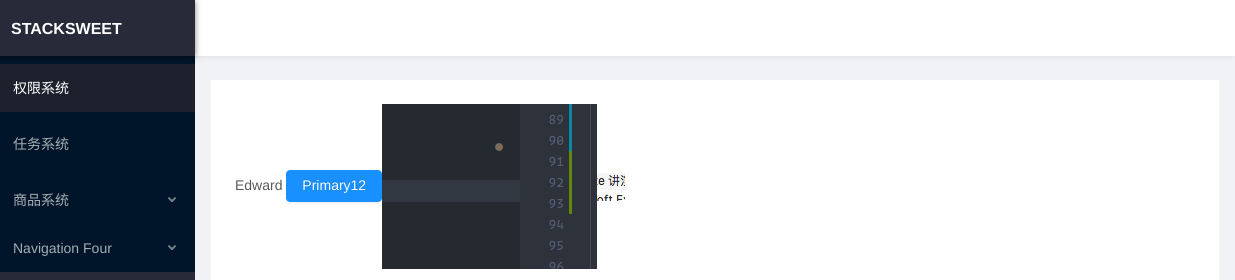
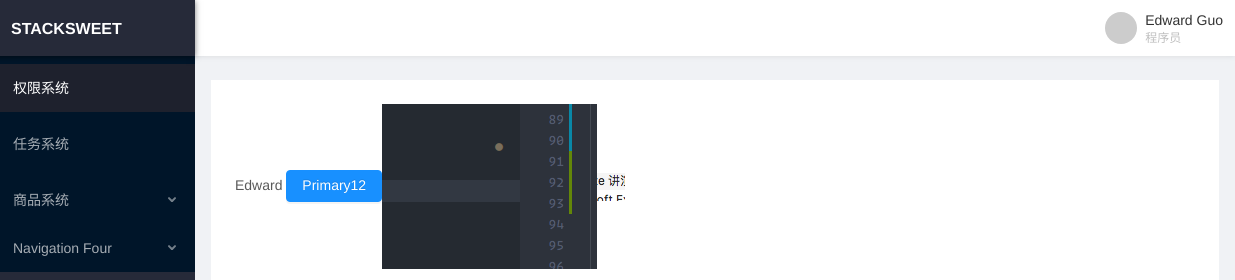
Before and after one commit to lemontree2000/vue2.x-tsx-starter, a Vue app: page /home in a window 1280 px wide. Shown: the top 280 px of the page, 45-1280 px from the left. Built offline with nearby package versions, Linux system fonts and the light colour scheme; no server answers.

Commit message:
feat: 完成头部全局操作栏

```diff
--- /dev/null
+++ b/src/components/Layout/component/GlobalActions.vue
@@ -0,0 +1,30 @@
+<template>
+  <div class="global-actions">
+    <a-dropdown>
+      <div class="dropdonw-placeholder">
+        <a-avatar icon="user" />
+        <span class="user-info">
+          <span class="user-name">Edward Guo</span>
+          <span class="user-job">程序员</span>
+        </span>
+      </div>
+      <a-menu slot="overlay">
+        <a-menu-item>
+          <a href="javascript:;">个人中心</a>
+        </a-menu-item>
+        <a-menu-item>
+          <a href="javascript:;">退出登录</a>
+        </a-menu-item>
+      </a-menu>
+    </a-dropdown>
+  </div>
+</template>
+
+<script lang="ts">
+import { Component, Vue } from 'vue-property-decorator'
+
+@Component({
+  name: 'ss-global-actions'
+})
+export default class HelloWorld extends Vue {}
+</script>
--- a/src/components/Layout/component/HeaderBar.vue
+++ b/src/components/Layout/component/HeaderBar.vue
@@ -1,19 +1,28 @@
 <template>
   <a-layout-header style="background: #fff; padding: 0;">
-    <a-icon
-      class="trigger"
-      :type="collapsed ? 'menu-unfold' : 'menu-fold'"
-      @click="toggleCollapsed"
-    />
+    <div class="left-header">
+      <a-icon
+        class="trigger"
+        :type="collapsed ? 'menu-unfold' : 'menu-fold'"
+        @click="toggleCollapsed"
+      />
+    </div>
+    <div class="right-header">
+      <global-actions />
+    </div>
   </a-layout-header>
 </template>
 
 <script lang="ts">
 import { Component, Vue } from 'vue-property-decorator'
 import { mapState, mapActions } from 'vuex'
+import GlobalActions from './GlobalActions.vue'
 
 @Component({
   name: 'ss-header',
+  components: {
+    GlobalActions
+  },
   methods: {
     ...mapActions(['setSollapsed'])
   },
--- a/src/components/Layout/index.less
+++ b/src/components/Layout/index.less
@@ -7,7 +7,7 @@
     cursor: pointer;
     transition: color 0.3s;
     &:hover {
-      color: #1890ff;
+      color: #0556ff;
     }
   }
   .logo {
@@ -43,10 +43,7 @@
       }
     }
   }
-  .ant-layout-header {
-    height: 56px;
-    box-shadow: 0 0 6px rgba(0, 0, 0, 0.1);
-  }
+
   .ant-layout-content {
     margin: 24px 16px;
     padding: 24px;
@@ -54,7 +51,7 @@
     min-height: 280px;
   }
 }
-
+// menu
 .ss-menu {
   background: #262a39;
   padding-top: 8px;
@@ -131,3 +128,41 @@
     }
   }
 }
+
+// header
+.ant-layout-header {
+  display: flex;
+  height: 56px;
+  line-height: 56px;
+  box-shadow: 0 0 6px rgba(0, 0, 0, 0.1);
+  .left-header {
+    flex: 1;
+  }
+  .right-header {
+    padding: 0 12px;
+    .global-actions {
+      .dropdonw-placeholder {
+        display: flex;
+        line-height: 56px;
+        height: 56px;
+        align-items: center;
+        .user-info {
+          display: flex;
+          flex-direction: column;
+          margin-left: 8px;
+          span {
+            line-height: initial;
+            &.user-name {
+              color: #333333;
+              font-size: 14px;
+            }
+            &.user-job {
+              color: #bfbfbf;
+              font-size: 12px;
+            }
+          }
+        }
+      }
+    }
+  }
+}
--- a/src/core/antd.use.ts
+++ b/src/core/antd.use.ts
@@ -1,8 +1,10 @@
 import Vue from 'vue'
 
-import { Layout, Menu, Icon, Button } from 'ant-design-vue'
+import { Layout, Menu, Icon, Button, Dropdown, Avatar } from 'ant-design-vue'
 
 Vue.use(Layout)
 Vue.use(Menu)
 Vue.use(Icon)
 Vue.use(Button)
+Vue.use(Dropdown)
+Vue.use(Avatar)
```
Also changed, not shown: src/views/Login/index.vue (added).
